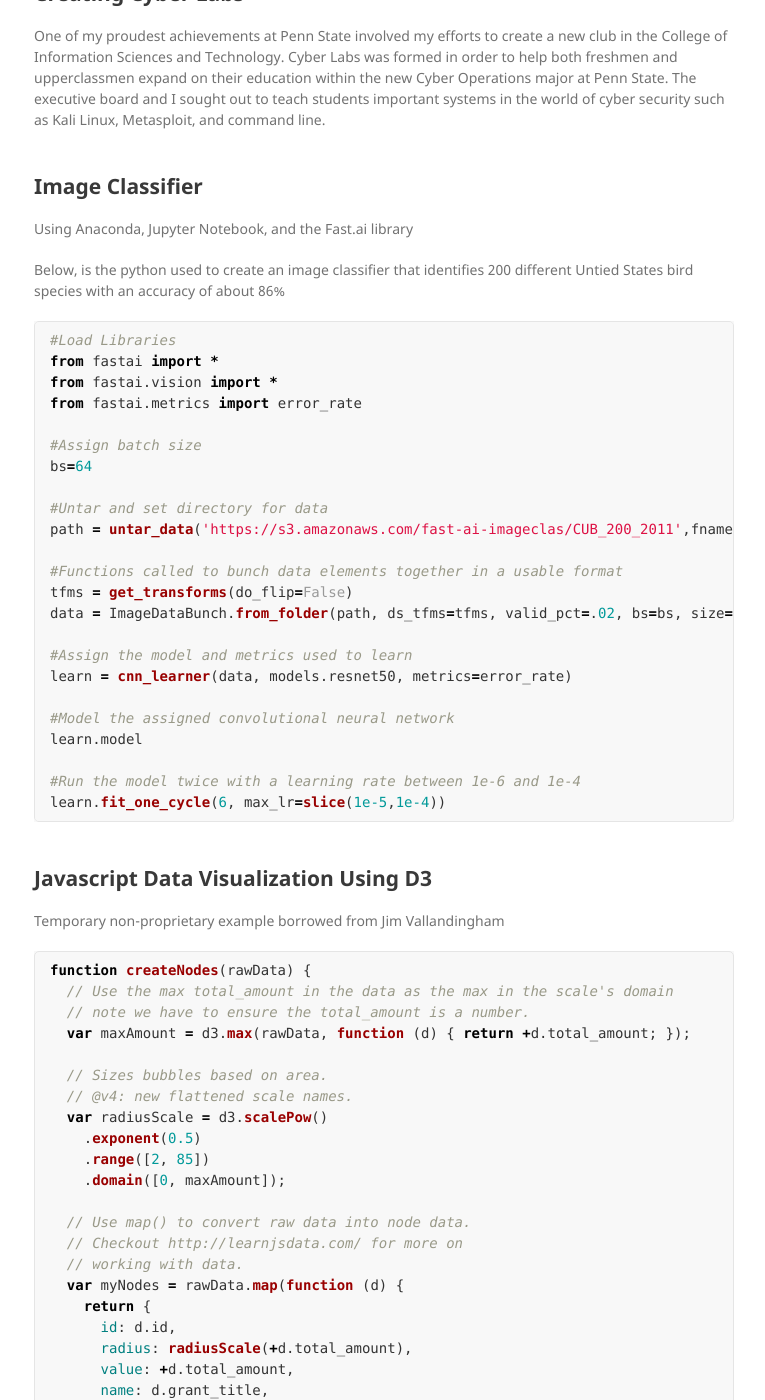
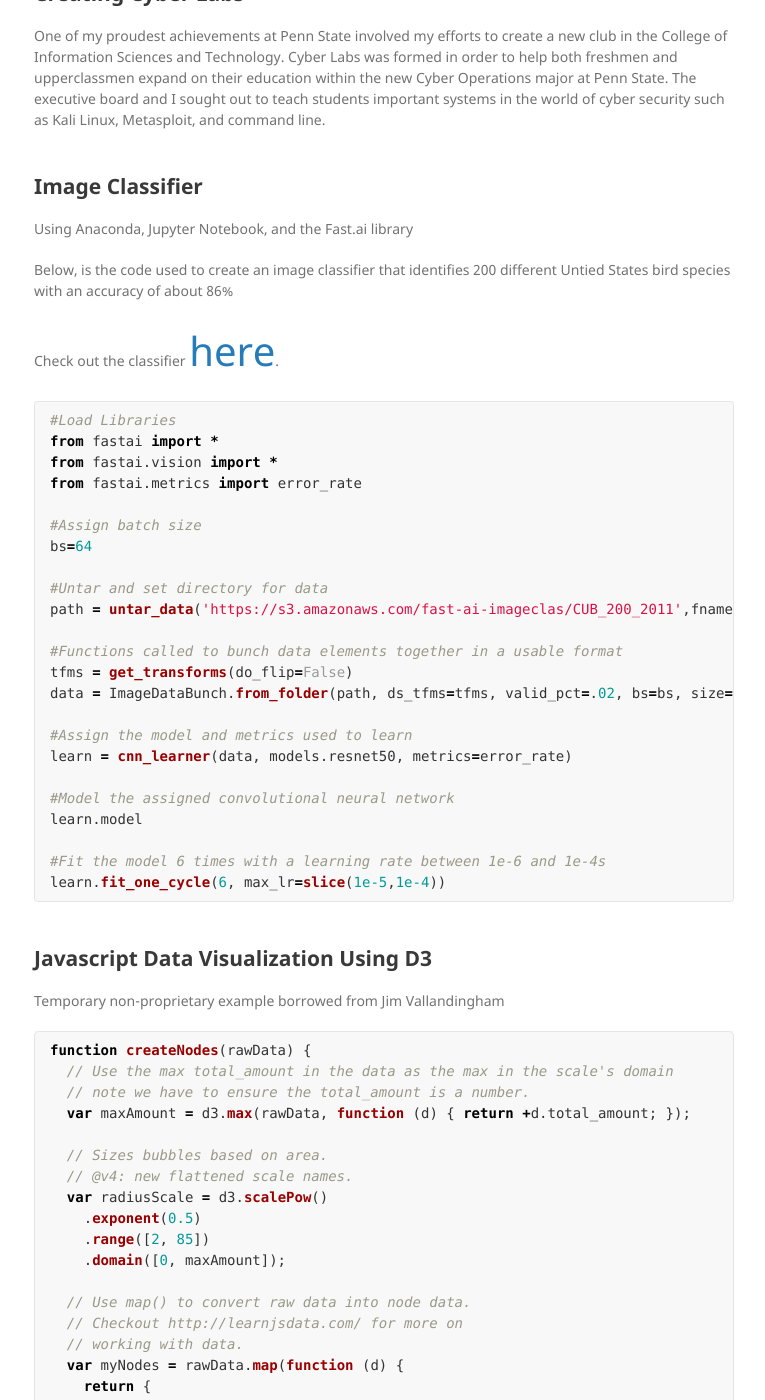
Before and after one commit to theodore-decker/theodore-decker.github.io, a Jekyll site: the page built from index.md, in a window 1280 px wide and 1400 px high, scrolled down 921 px. Shown: the whole window, without its empty margins (236-1001 px from the left). Built offline with Jekyll 4.4.1, drawn with Linux system fonts in a browser that asks for light colours; our own code applies the rules of GitHub Pages for plain Markdown files.

Commit message:
update index.md

````diff
--- a/index.md
+++ b/index.md
@@ -16,7 +16,9 @@ One of my proudest achievements at Penn State involved my efforts to create a ne
 
 Using Anaconda, Jupyter Notebook, and the Fast.ai library
 
-Below, is the python used to create an image classifier that identifies 200 different Untied States bird species with an accuracy of about 86%
+Below, is the code used to create an image classifier that identifies 200 different Untied States bird species with an accuracy of about 86%
+
+Check out the classifier [here](https://bird-v5jf.onrender.com).
 
 
 ```python
@@ -41,7 +43,7 @@ learn = cnn_learner(data, models.resnet50, metrics=error_rate)
 #Model the assigned convolutional neural network
 learn.model
 
-#Run the model twice with a learning rate between 1e-6 and 1e-4
+#Fit the model 6 times with a learning rate between 1e-6 and 1e-4s
 learn.fit_one_cycle(6, max_lr=slice(1e-5,1e-4))
 ```
 
````
Also changed, not shown: bird/index.html (deleted, +0 -23 lines).
